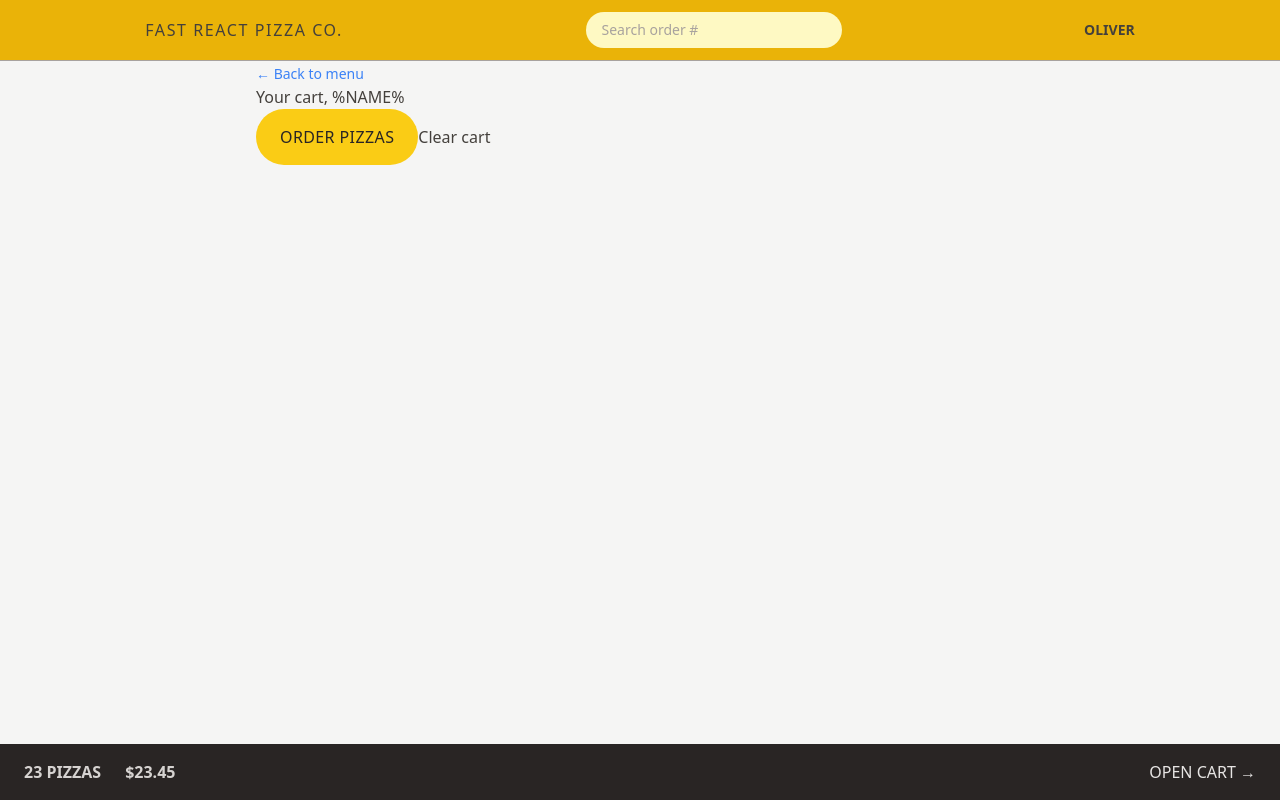
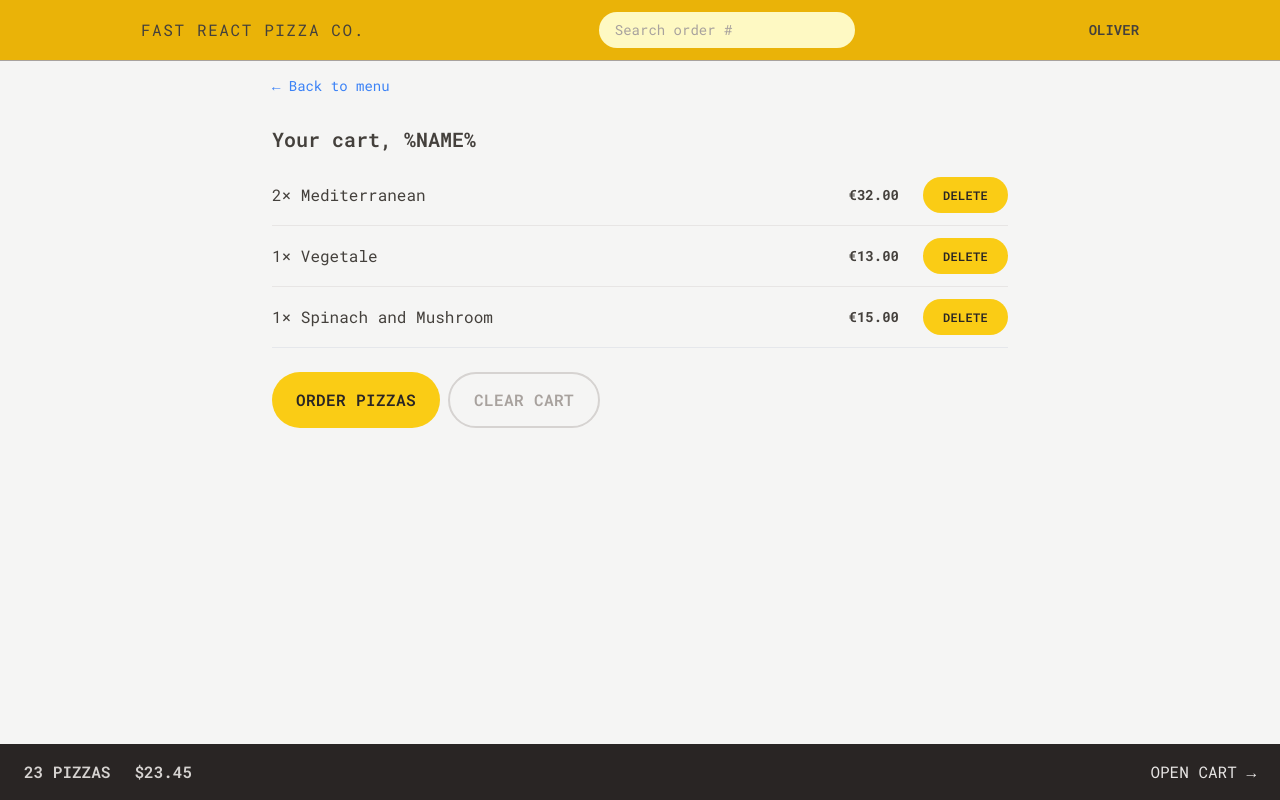
Before and after one commit to bear320/fast-react-pizza, a React (Vite) app: page /cart in a window 1280 px wide. Built offline with nearby package versions, Linux system fonts and the light colour scheme; the HTML template or start-up script is replaced by a standard one.

Commit message:
feat: 🎸 Style menu and cart

```diff
--- a/index.html
+++ b/index.html
@@ -5,6 +5,12 @@
     <link rel="icon" type="image/svg+xml" href="/vite.svg" />
     <meta name="viewport" content="width=device-width, initial-scale=1.0" />
     <title>Fast React Pizza</title>
+    <link rel="preconnect" href="https://fonts.googleapis.com" />
+    <link rel="preconnect" href="https://fonts.gstatic.com" crossorigin />
+    <link
+      href="https://fonts.googleapis.com/css2?family=Roboto+Mono:ital,wght@0,100..700;1,100..700&display=swap"
+      rel="stylesheet"
+    />
   </head>
   <body class="bg-stone-100 text-stone-700">
     <div id="root"></div>
--- a/src/features/cart/Cart.tsx
+++ b/src/features/cart/Cart.tsx
@@ -1,6 +1,7 @@
-import { Link } from "react-router-dom";
+import { IItem } from "../../types";
 import LinkButton from "../../ui/LinkButton";
 import Button from "../../ui/Button";
+import CartItem from "./CartItem";
 
 const fakeCart = [
   {
@@ -28,14 +29,23 @@
 
 const Cart = () => {
   return (
-    <div>
+    <div className="px-4 py-3">
       <LinkButton to="/menu">&larr; Back to menu</LinkButton>
 
-      <h2>Your cart, %NAME%</h2>
+      <h2 className="mt-7 text-xl font-semibold">Your cart, %NAME%</h2>
 
-      <div>
-        <Button to="/order/new">Order pizzas</Button>
-        <button>Clear cart</button>
+      <ul className="mt-3 divide-y divide-stone-200 border-b">
+        {fakeCart.map((item: IItem) => (
+          <CartItem item={item} key={item.pizzaId} />
+        ))}
+      </ul>
+
+      <div className="mt-6 space-x-2">
+        <Button type="primary" to="/order/new">
+          Order pizzas
+        </Button>
+
+        <Button type="secondary">Clear cart</Button>
       </div>
     </div>
   );
--- a/src/features/cart/CartItem.tsx
+++ b/src/features/cart/CartItem.tsx
@@ -1,15 +1,18 @@
+import { IItem } from "../../types";
+import Button from "../../ui/Button";
 import { formatCurrency } from "../../utils/helpers";
 
-const CartItem = ({ item }) => {
-  const { pizzaId, name, quantity, totalPrice } = item;
+const CartItem = ({ item }: { item: IItem }) => {
+  const { name, quantity, totalPrice } = item;
 
   return (
-    <li>
-      <p>
+    <li className="py-3 sm:flex sm:items-center sm:justify-between">
+      <p className="mb-1 sm:mb-0">
         {quantity}&times; {name}
       </p>
-      <div>
-        <p>{formatCurrency(totalPrice)}</p>
+      <div className="flex items-center justify-between sm:gap-6">
+        <p className="text-sm font-bold">{formatCurrency(totalPrice)}</p>
+        <Button type="small">Delete</Button>
       </div>
     </li>
   );
--- a/src/features/menu/Menu.tsx
+++ b/src/features/menu/Menu.tsx
@@ -7,7 +7,7 @@
   const menu = useLoaderData() as IPizza[];
 
   return (
-    <ul>
+    <ul className="divide-y divide-stone-200 px-2">
       {menu.map((pizza: IPizza) => (
         <MenuItem pizza={pizza} key={pizza.id} />
       ))}
--- a/src/features/menu/MenuItem.tsx
+++ b/src/features/menu/MenuItem.tsx
@@ -1,15 +1,33 @@
+import { IPizza } from "../../types";
+import Button from "../../ui/Button";
 import { formatCurrency } from "../../utils/helpers";
 
-const MenuItem = ({ pizza }) => {
+const MenuItem = ({ pizza }: { pizza: IPizza }) => {
   const { id, name, unitPrice, ingredients, soldOut, imageUrl } = pizza;
 
   return (
-    <li>
-      <img src={imageUrl} alt={name} />
-      <div>
-        <p>{name}</p>
-        <p>{ingredients.join(", ")}</p>
-        <div>{!soldOut ? <p>{formatCurrency(unitPrice)}</p> : <p>Sold out</p>}</div>
+    <li className="flex gap-4 py-2">
+      <img
+        src={imageUrl}
+        alt={name}
+        className={`h-24 ${soldOut ? "opacity-70 grayscale" : ""}`}
+      />
+      <div className="flex grow flex-col pt-0.5">
+        <p className="font-medium">{name}</p>
+        <p className="text-sm capitalize italic text-stone-500">
+          {ingredients.join(", ")}
+        </p>
+        <div className="mt-auto flex items-center justify-between">
+          {!soldOut ? (
+            <p className="text-sm">{formatCurrency(unitPrice)}</p>
+          ) : (
+            <p className="text-sm font-medium uppercase text-stone-500">
+              Sold out
+            </p>
+          )}
+
+          <Button type="small">Add to cart</Button>
+        </div>
       </div>
     </li>
   );
--- a/src/features/order/CreateOrder.tsx
+++ b/src/features/order/CreateOrder.tsx
@@ -82,7 +82,7 @@
 
         <div>
           <input type="hidden" name="cart" value={JSON.stringify(cart)} />
-          <Button disabled={isSubmitting}>
+          <Button type="primary" disabled={isSubmitting}>
             {isSubmitting ? "Placing order..." : "Order now"}
           </Button>
         </div>
--- a/src/features/user/CreateUser.tsx
+++ b/src/features/user/CreateUser.tsx
@@ -24,7 +24,7 @@
 
       {username !== "" && (
         <div>
-          <Button>Start ordering</Button>
+          <Button type="primary">Start ordering</Button>
         </div>
       )}
     </form>
--- a/src/ui/Button.tsx
+++ b/src/ui/Button.tsx
@@ -2,25 +2,34 @@
 
 const Button = ({
   children,
+  type,
   to,
   disabled,
 }: {
   children: React.ReactNode;
+  type: "primary" | "secondary" | "small";
   to?: string;
   disabled?: boolean;
 }) => {
-  const className =
-    "text-semibold inline-block rounded-full bg-yellow-400 px-4 py-3 uppercase tracking-wide text-stone-800 transition-colors duration-300 hover:bg-yellow-300 focus:outline-none focus:ring focus:ring-yellow-300 focus:ring-offset-2 disabled:cursor-not-allowed sm:px-6 sm:py-4";
+  const base =
+    "inline-block rounded-full bg-yellow-400 font-semibold uppercase tracking-wide text-stone-800 transition-colors duration-300 hover:bg-yellow-300 focus:outline-none focus:ring focus:ring-yellow-300 focus:ring-offset-2 disabled:cursor-not-allowed";
+
+  const styles = {
+    primary: base + " px-4 py-3 md:px-6 md:py-4",
+    secondary:
+      "inline-block rounded-full border-2 border-stone-300 px-4 py-2.5 font-semibold uppercase tracking-wide text-stone-400 transition-colors duration-300 hover:bg-stone-300 hover:text-stone-800 focus:text-stone-800 focus:outline-none focus:ring focus:ring-stone-200 focus:ring-offset-2 disabled:cursor-not-allowed md:px-6 md:py-3.5",
+    small: base + " px-4 py-2 md:px-5 md:py-2.5 text-xs",
+  };
 
   if (to)
     return (
-      <Link to={to} className={className}>
+      <Link to={to} className={styles[type]}>
         {children}
       </Link>
     );
 
   return (
-    <button disabled={disabled} className={className}>
+    <button disabled={disabled} className={styles[type]}>
       {children}
     </button>
   );
--- a/src/ui/Header.tsx
+++ b/src/ui/Header.tsx
@@ -4,7 +4,7 @@
 
 const Header = () => {
   return (
-    <header className="flex items-center justify-around border-b border-stone-400 bg-yellow-500 px-4 py-3 uppercase sm:px-6">
+    <header className="font-pizza flex items-center justify-around border-b border-stone-400 bg-yellow-500 px-4 py-3 uppercase sm:px-6">
       <Link to="/" className="tracking-widest">
         Fast React Pizza Co.
       </Link>
--- a/tailwind.config.js
+++ b/tailwind.config.js
@@ -2,7 +2,14 @@
 export default {
   content: ["./index.html", "./src/**/*.{js,ts,jsx,tsx}"],
   theme: {
-    extend: {},
+    fontFamily: {
+      sans: ["Roboto Mono, monospace"],
+    },
+    extend: {
+      height: {
+        screen: "100dvh",
+      },
+    },
   },
   plugins: [],
 };
```
Also changed, not shown: src/types.ts (+8 -0 lines).
